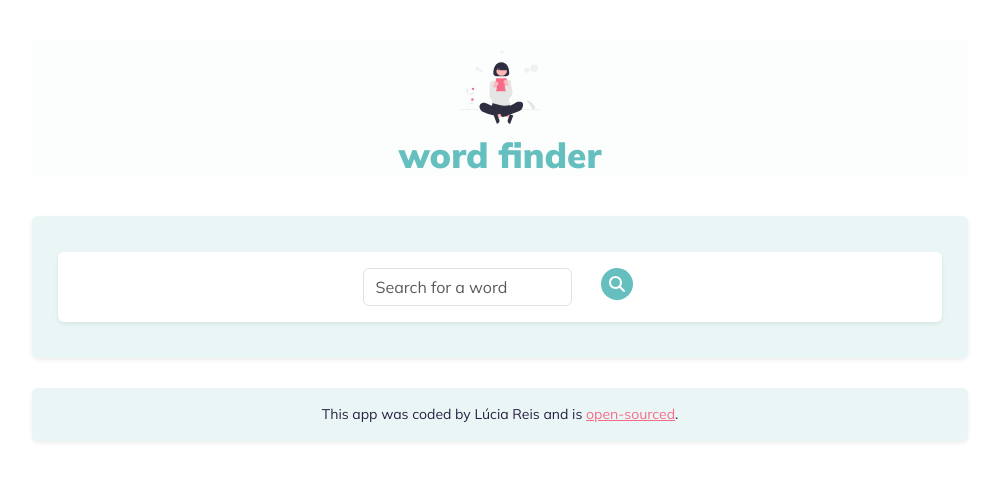
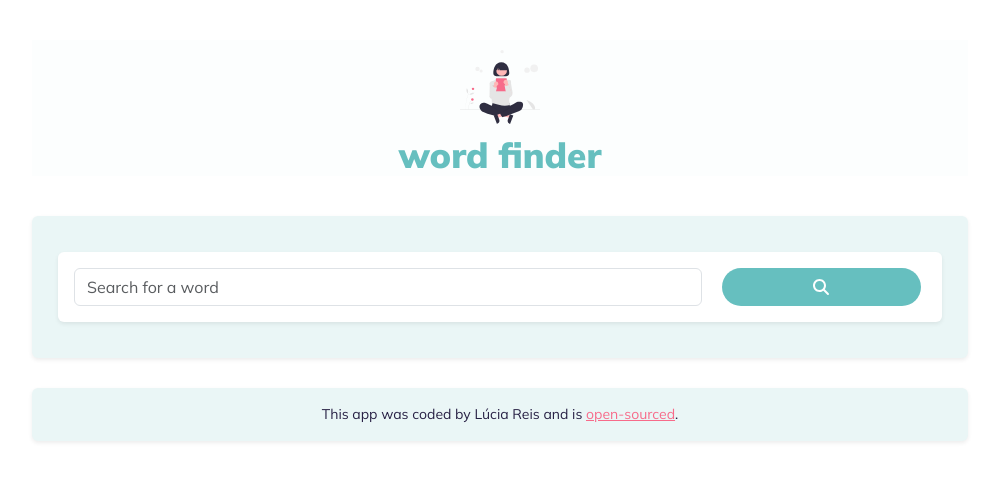
Before and after one commit to larevolucia/react-dictionary, a React (Create React App) app: page / in a window 1280 px wide. Shown: the top 480 px of the page, without its empty margins (140-1139 px from the left). Built offline with nearby package versions, Linux system fonts and the light colour scheme.

Commit message:
replace bootstrapp grid with css grid

```diff
--- a/src/Dictionary.css
+++ b/src/Dictionary.css
@@ -22,3 +22,10 @@ input {
 .search-button:hover {
   background-color: var(--fourth-color);
 }
+.grid {
+  display: grid;
+  grid-gap: 15px;
+}
+.grid-2-col {
+  grid-template-columns: 3fr 1fr;
+}
--- a/src/Dictionary.js
+++ b/src/Dictionary.js
@@ -28,7 +28,7 @@ export default function Dictionary() {
       .then(handleResponse)
       .catch((error) => {
         setError({
-          title: " is not in my vocabulary",
+          title: "not found in my vocabulary",
           message: "Ops! We couldn't find that word. Try another one!"
         });
       });
@@ -59,8 +59,7 @@ export default function Dictionary() {
         className="search-form shadow-sm p-3 mb-3 bg-body rounded"
         onSubmit={search}
       >
-        <div className="row justify-content-center">
-          <div className="col-auto">
+        <div className="grid grid-2-col">
           <input
             className="form-control"
             id="input"
@@ -69,12 +68,9 @@ export default function Dictionary() {
             onChange={handleKeywordChange}
             autoComplete="off"
           />
-          </div>
-          <div className="col-auto">
           <button className="search-button">
             <FontAwesomeIcon icon={faMagnifyingGlass} />
           </button>
-          </div>
         </div>
       </form>
       <Results
--- a/src/Modal.css
+++ b/src/Modal.css
@@ -50,3 +50,13 @@
   z-index: 2;
   background: rgba(0, 0, 0, 0.5);
 }
+
+.keyword {
+  margin: 0;
+  padding: 0;
+  font-style: italic;
+  color: var(--fourth-color);
+}
+.modal-title {
+  margin-top: 5px;
+}
--- a/src/Modal.js
+++ b/src/Modal.js
@@ -7,10 +7,8 @@ export default function Modal(props) {
       <div className="modalBackdrop">
         <div className="modal-container">
           <header>
-            <h2>
-              <em>{props.keyword}</em>
-              {props.title}
-            </h2>
+            <h2 className="keyword">{props.keyword}</h2>
+            <h2 className="modal-title">{props.title}</h2>
           </header>
           <div className="error-msg">
             <p>{props.message}</p>
```
Lines whose indentation alone changed are shown as unchanged.
